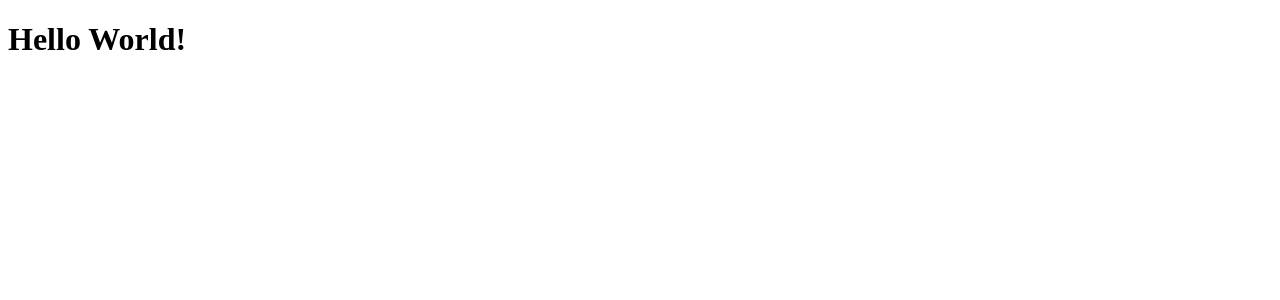
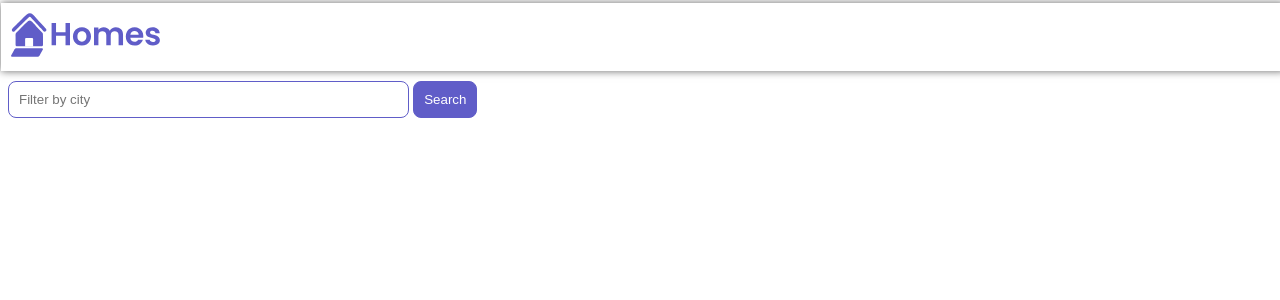
Before and after one commit to Pietromuresu/first-angular-project, an Angular app: page / in a window 1280 px wide. Shown: the top 300 px of the page. Built offline with nearby package versions, Linux system fonts and the light colour scheme.

Commit message:
create header and add search input

```diff
--- a/src/app/app.component.css
+++ b/src/app/app.component.css
@@ -0,0 +1,11 @@
+header{
+  width: 100%;
+
+  margin: -5px -5px 10px -7px;
+  padding: 10px;
+  box-shadow: 0px 0px 8px rgba(0,0,0,.6);
+}
+
+main{
+
+}
--- a/src/app/app.component.ts
+++ b/src/app/app.component.ts
@@ -1,12 +1,22 @@
 import { Component } from '@angular/core';
 import { CommonModule } from '@angular/common';
 import { RouterOutlet } from '@angular/router';
+import { HomeComponent } from './home/home.component';
 
 @Component({
   selector: 'app-root',
   standalone: true,
-  imports: [CommonModule, RouterOutlet],
-  template: `<h1>Hello World!</h1>`,
+  imports: [CommonModule, RouterOutlet, HomeComponent],
+  template: `
+    <main>
+    <header class="brand-name">
+      <img class="brand-logo" src="/assets/logo.svg" alt="logo" aria-hidden="true">
+    </header>
+    <section class="content">
+      <app-home></app-home>
+    </section>
+    </main>
+  `,
   styleUrl: './app.component.css'
 })
 export class AppComponent {
--- /dev/null
+++ b/src/app/home/home.component.css
@@ -0,0 +1,40 @@
+.results {
+  display: grid;
+  column-gap: 14px;
+  row-gap: 14px;
+  grid-template-columns: repeat(auto-fill, minmax(400px, 400px));
+  margin-top: 50px;
+  justify-content: space-around;
+}
+
+input[type="text"] {
+  border: solid 1px #605DC8;
+  padding: 10px;
+  border-radius: 8px;
+  margin-right: 4px;
+  display: inline-block;
+  width: 30%;
+}
+
+button {
+  padding: 10px;
+  border: solid 1px #605DC8;
+  background: #605DC8;
+  color: white;
+  border-radius: 8px;
+}
+
+@media (min-width: 500px) and (max-width: 768px) {
+  .results {
+      grid-template-columns: repeat(2, 1fr);
+  }
+  input[type="text"] {
+      width: 70%;
+  }
+}
+
+@media (max-width: 499px) {
+  .results {
+      grid-template-columns: 1fr;
+  }
+}
--- /dev/null
+++ b/src/app/home/home.component.ts
@@ -0,0 +1,19 @@
+import { Component } from '@angular/core';
+
+@Component({
+  selector: 'app-home',
+  standalone: true,
+  imports: [],
+  template: `
+  <section>
+    <form>
+      <input type="text" placeholder="Filter by city">
+      <button class="primary" type="button">Search</button>
+    </form>
+  </section>
+  `,
+  styleUrl: './home.component.css'
+})
+export class HomeComponent {
+
+}
```
Also changed, not shown: src/assets/logo.svg (added).
